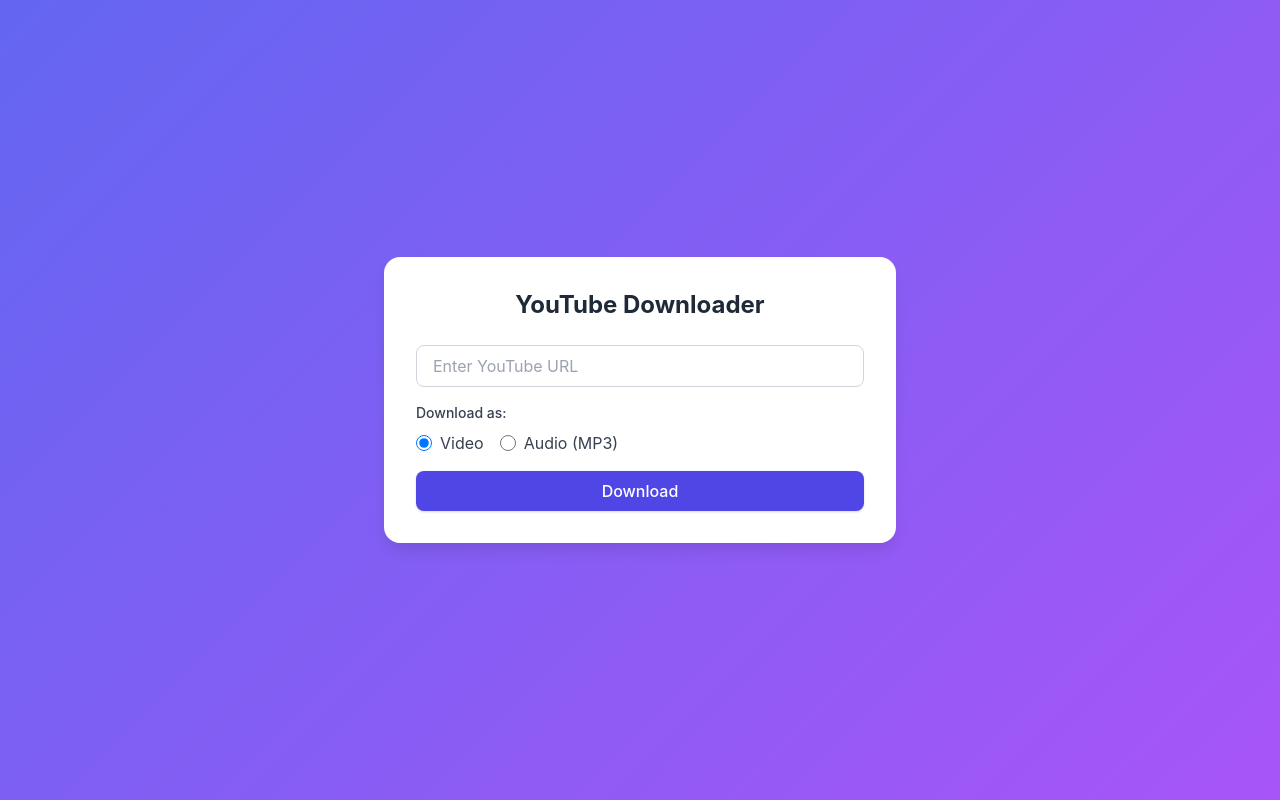
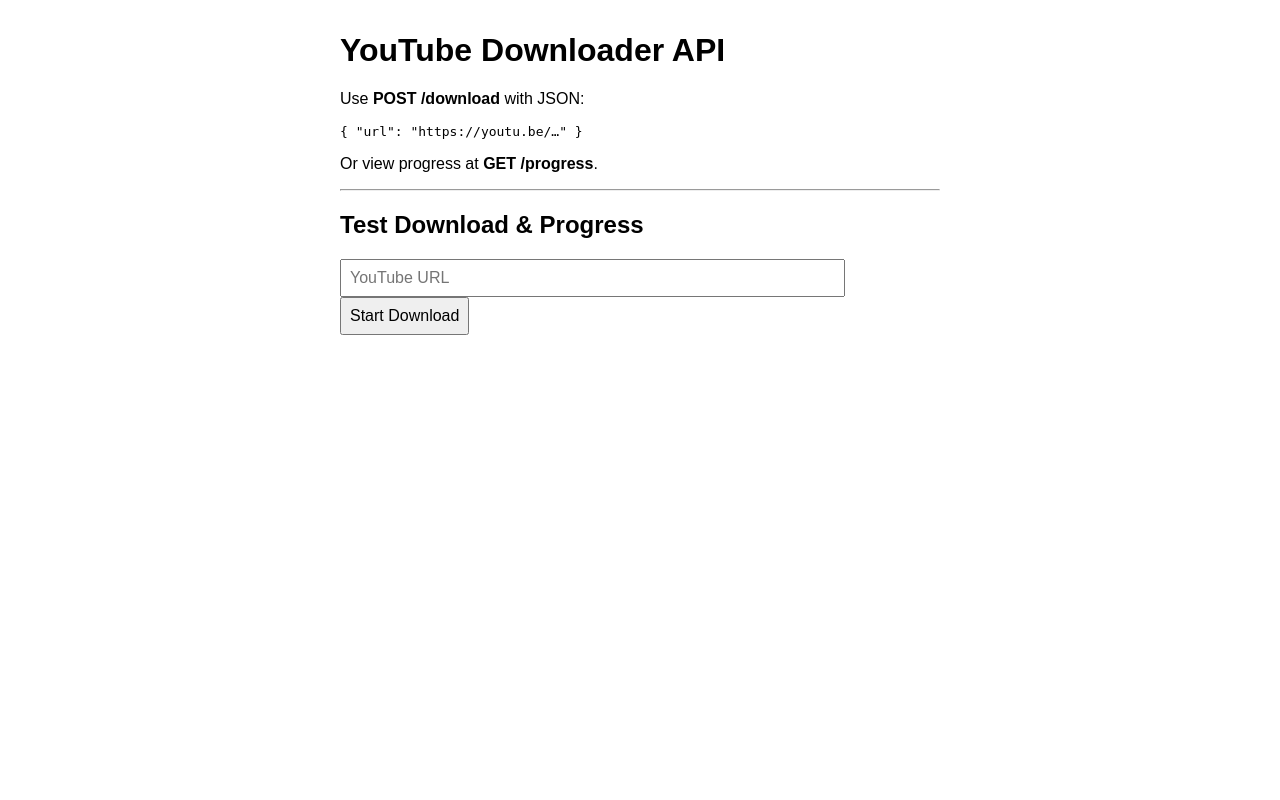
Before and after one commit to Hashirnadeemkhan/ytdlp-python, a Flask app: page / in a window 1280 px wide. Run offline with Flask 3, Linux system fonts and the light colour scheme; parts of the project's set-up code (start-up, migrations or seed data) failed here and were passed over.

Commit message:
updation

```diff
--- a/app.py
+++ b/app.py
@@ -1,28 +1,23 @@
 import os, time
-from flask import Flask, request, send_file, abort, Response, stream_with_context
+from flask import Flask, request, jsonify, Response, stream_with_context, send_file, abort
 import yt_dlp
 
 app = Flask(__name__)
-DOWNLOAD_DIR = '/tmp/downloads'
+
+# Use a "downloads" folder in your project root
+BASE_DIR = os.path.dirname(os.path.abspath(__file__))
+DOWNLOAD_DIR = os.path.join(BASE_DIR, 'downloads')
 os.makedirs(DOWNLOAD_DIR, exist_ok=True)
 
-@app.route('/')
-def index():
-    return open('templates/index.html').read()  # your HTML
-
-@app.route('/progress')
-def progress():
-    def gen():
-        for i in range(0, 101, 10):
-            yield f"data: {{\"percent\": {i}}}\n\n"
-            time.sleep(0.1)
-    return Response(stream_with_context(gen()), mimetype='text/event-stream')
+@app.route('/', methods=['GET'])
+def home():
+    return open('templates/index.html').read()
 
 @app.route('/download', methods=['POST'])
 def download():
-    url = request.form.get('url')
+    url = request.json.get('url')
     if not url:
-        abort(400, 'No URL provided')
+        return jsonify({"error": "No URL provided"}), 400
 
     ydl_opts = {
         'format': 'best',
@@ -33,14 +28,21 @@ def download():
         with yt_dlp.YoutubeDL(ydl_opts) as ydl:
             info = ydl.extract_info(url, download=True)
     except Exception as e:
-        app.logger.error(f"Download failed: {e}")
-        abort(500, f"Download Error: {e}")
+        return jsonify({"error": f"Download Error: {e}"}), 500
 
     file_path = ydl.prepare_filename(info)
     if not os.path.exists(file_path):
-        abort(500, 'Downloaded file not found')
+        return jsonify({"error": "Downloaded file not found"}), 500
 
-    return send_file(file_path, as_attachment=True)
+    return jsonify({"message": "Download successful", "file_path": file_path}), 200
+
+@app.route('/progress', methods=['GET'])
+def progress():
+    def gen():
+        for i in range(0, 101, 10):
+            yield f"data: {{\"percent\": {i}}}\n\n"
+            time.sleep(0.1)
+    return Response(stream_with_context(gen()), mimetype='text/event-stream')
 
 if __name__ == '__main__':
-    app.run(host='0.0.0.0', port=int(os.environ.get('PORT', 5000)), debug=True)
+    app.run(host='0.0.0.0', port=5000, debug=True)
--- a/templates/index.html
+++ b/templates/index.html
@@ -2,104 +2,62 @@
 <html lang="en">
 <head>
   <meta charset="UTF-8">
-    <meta name="viewport" content="width=device-width, initial-scale=1.0">
-    <title>YouTube Downloader</title>
-    <link href="https://cdn.jsdelivr.net/npm/tailwindcss@2.2.19/dist/tailwind.min.css" rel="stylesheet">
+  <title>YouTube Downloader API</title>
   <style>
-        body {
-            background: linear-gradient(135deg, #6366f1 0%, #a855f7 100%);
-            min-height: 100vh;
-            font-family: 'Inter', sans-serif;
-        }
-        .container {
-            max-width: 32rem;
-            background: white;
-            border-radius: 1rem;
-            box-shadow: 0 10px 15px -3px rgba(0, 0, 0, 0.1);
-        }
-        .btn-primary {
-            background: #4f46e5;
-            transition: all 0.3s ease;
-        }
-        .btn-primary:hover {
-            background: #4338ca;
-            transform: translateY(-2px);
-        }
-        .progress-container {
-            display: none;
-        }
-        .progress-bar {
-            transition: width 0.3s ease;
-            background: linear-gradient(to right, #4f46e5, #a855f7);
-        }
-        .radio-input:checked {
-            background-color: #4f46e5;
-            border-color: #4f46e5;
-        }
-        .animate-pulse {
-            animation: pulse 2s cubic-bezier(0.4, 0, 0.6, 1) infinite;
-        }
-        @keyframes pulse {
-            0%, 100% {
-                opacity: 1;
-            }
-            50% {
-                opacity: 0.5;
-            }
-        }
+    body { font-family: sans-serif; margin: 2rem; }
+    .container { max-width: 600px; margin: auto; }
+    input, button { padding: 0.5rem; font-size: 1rem; }
+    #progress { margin-top: 1rem; }
   </style>
 </head>
-<body class="flex items-center justify-center p-4">
-    <div class="container p-8">
-        <h2 class="text-2xl font-bold text-center text-gray-800 mb-6">YouTube Downloader</h2>
-        <form id="download-form" method="POST" action="/download" class="space-y-4">
-            <div>
-                <input type="text" name="url" class="w-full px-4 py-2 border border-gray-300 rounded-lg focus:ring-2 focus:ring-indigo-500 focus:border-transparent" placeholder="Enter YouTube URL" required>
-            </div>
-            <div>
-                <p class="text-sm font-medium text-gray-700 mb-2">Download as:</p>
-                <div class="flex space-x-4">
-                    <label class="flex items-center">
-                        <input type="radio" name="format" value="video" class="radio-input h-4 w-4 text-indigo-600" checked>
-                        <span class="ml-2 text-gray-700">Video</span>
-                    </label>
-                    <label class="flex items-center">
-                        <input type="radio" name="format" value="audio" class="radio-input h-4 w-4 text-indigo-600">
-                        <span class="ml-2 text-gray-700">Audio (MP3)</span>
-                    </label>
-                </div>
-            </div>
-            <button type="submit" class="btn-primary w-full py-2 px-4 text-white font-medium rounded-lg shadow">Download</button>
-        </form>
-        <div id="progress-container" class="progress-container mt-4">
-            <div class="w-full bg-gray-200 rounded-full h-4">
-                <div id="progress-bar" class="progress-bar h-4 rounded-full" style="width: 0%"></div>
-            </div>
-            <p id="progress-text" class="text-center text-sm text-gray-600 mt-2">0%</p>
-        </div>
+<body>
+  <div class="container">
+    <h1>YouTube Downloader API</h1>
+    <p>Use <strong>POST /download</strong> with JSON:</p>
+    <pre>{ "url": "https://youtu.be/…" }</pre>
+    <p>Or view progress at <strong>GET /progress</strong>.</p>
+
+    <hr>
+
+    <h2>Test Download & Progress</h2>
+    <input type="text" id="url" placeholder="YouTube URL" size="50">
+    <button id="start">Start Download</button>
+
+    <div id="response" style="margin-top:1rem;"></div>
+    <div id="progress"></div>
   </div>
 
   <script>
-        const form = document.getElementById('download-form');
-        const progressContainer = document.getElementById('progress-container');
-        const progressBar = document.getElementById('progress-bar');
-        const progressText = document.getElementById('progress-text');
-
-        form.addEventListener('submit', () => {
-            progressContainer.style.display = 'block';
-            progressBar.style.width = '0%';
-            progressText.textContent = '0%';
-
-            const eventSource = new EventSource('/progress');
-            eventSource.onmessage = (event) => {
-                const data = JSON.parse(event.data);
-                progressBar.style.width = `${data.percent}%`;
-                progressText.textContent = `${data.percent}%`;
-                if (data.percent >= 100) {
-                    eventSource.close();
+    document.getElementById('start').onclick = () => {
+      const url = document.getElementById('url').value;
+      document.getElementById('response').textContent = 'Starting download...';
+      // 1. POST to /download
+      fetch('/download', {
+        method: 'POST',
+        headers: { 'Content-Type': 'application/json' },
+        body: JSON.stringify({ url })
+      })
+      .then(res => res.json())
+      .then(json => {
+        if(json.error) {
+          document.getElementById('response').textContent = 'Error: ' + json.error;
+        } else {
+          document.getElementById('response').textContent = 'Download queued: ' + json.file_path;
+          // 2. Open SSE to /progress
+          const evt = new EventSource('/progress');
+          evt.onmessage = e => {
+            const data = JSON.parse(e.data);
+            document.getElementById('progress').textContent = 'Progress: ' + data.percent + '%';
+            if(data.percent >= 100) {
+              evt.close();
             }
           };
+        }
+      })
+      .catch(err => {
+        document.getElementById('response').textContent = 'Fetch error: ' + err;
       });
+    };
   </script>
 </body>
 </html>
```
Also changed, not shown: 2 other files. Lines whose indentation alone changed are shown as unchanged.
